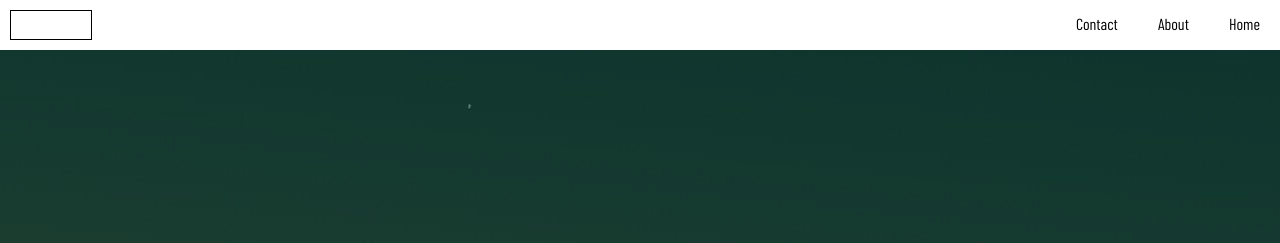
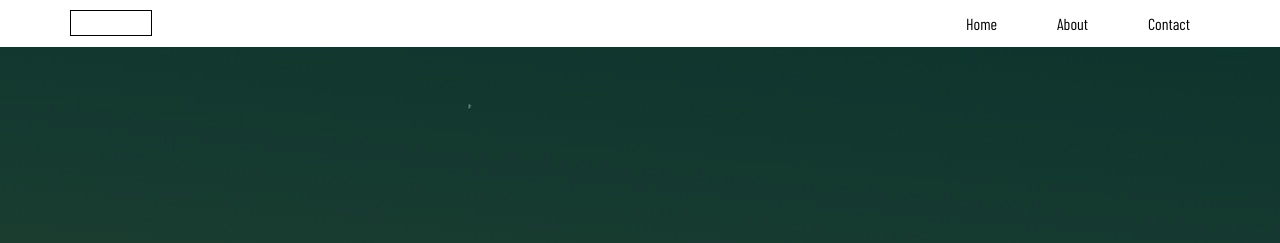
Before and after one commit to lkondrotas/GIT_ND3, a plain HTML site: page index.html in a window 1280 px wide. Shown: the top 243 px of the page. Drawn offline with nearby package versions, Linux system fonts and the light colour scheme.

Commit message:
Fixed Nav
Added more padding to sides
Added hover efect on menu buttons

```diff
--- a/index.html
+++ b/index.html
@@ -11,9 +11,9 @@
   <body>
     <nav>
       <div class="logo"></div>
+      <a href="#">Contact</a>
+      <a href="#">About</a>
       <a href="#">Home</a>
-      <a href="#">About</a>
-      <a href="#">Contact</a>
     </nav>
     <header>
       <img src="" alt="" class="img_header" />
--- a/style.css
+++ b/style.css
@@ -13,21 +13,28 @@ nav {
   position: fixed;
   width: 100%;
   z-index: 1000;
+  padding: 0 60px;
 }
 
 nav .logo {
   float: left;
   border: 1px solid black;
   margin: 10px;
-  padding: 14px 40px;
+  padding: 12px 40px;
 }
 
 nav a {
   float: right;
   color: black;
   text-align: center;
-  padding: 14px 20px;
+  padding: 14px 30px;
   text-decoration: none;
+  transition: 200ms;
+}
+
+nav a:hover{
+  background-color: rgb(185, 185, 185);
+  transition: 200ms;
 }
 
 header {
```
